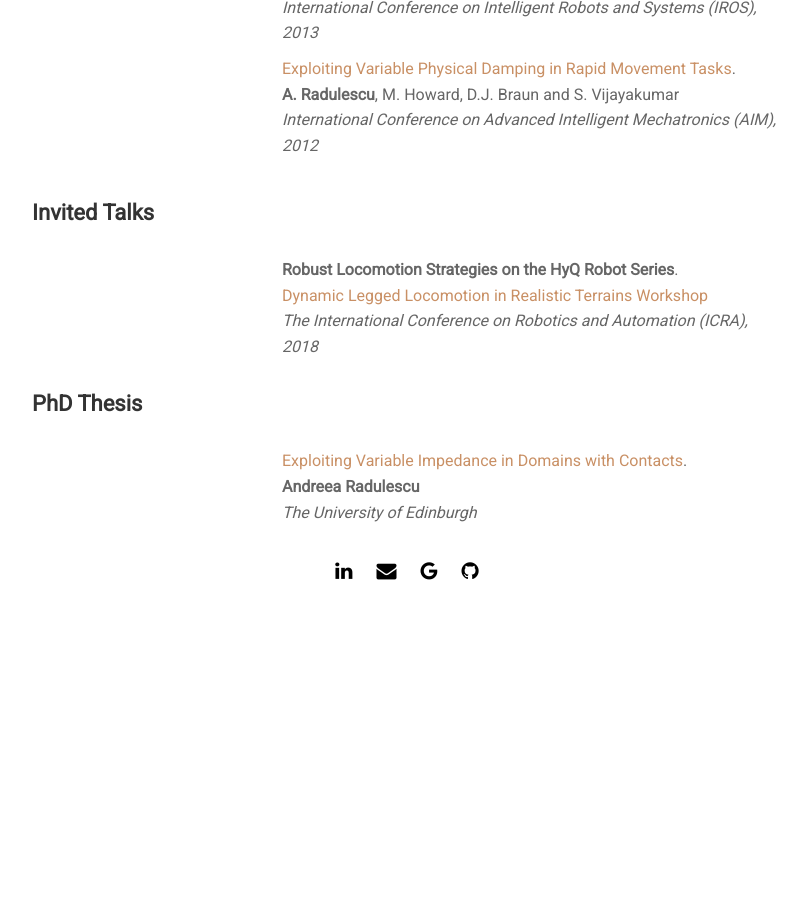
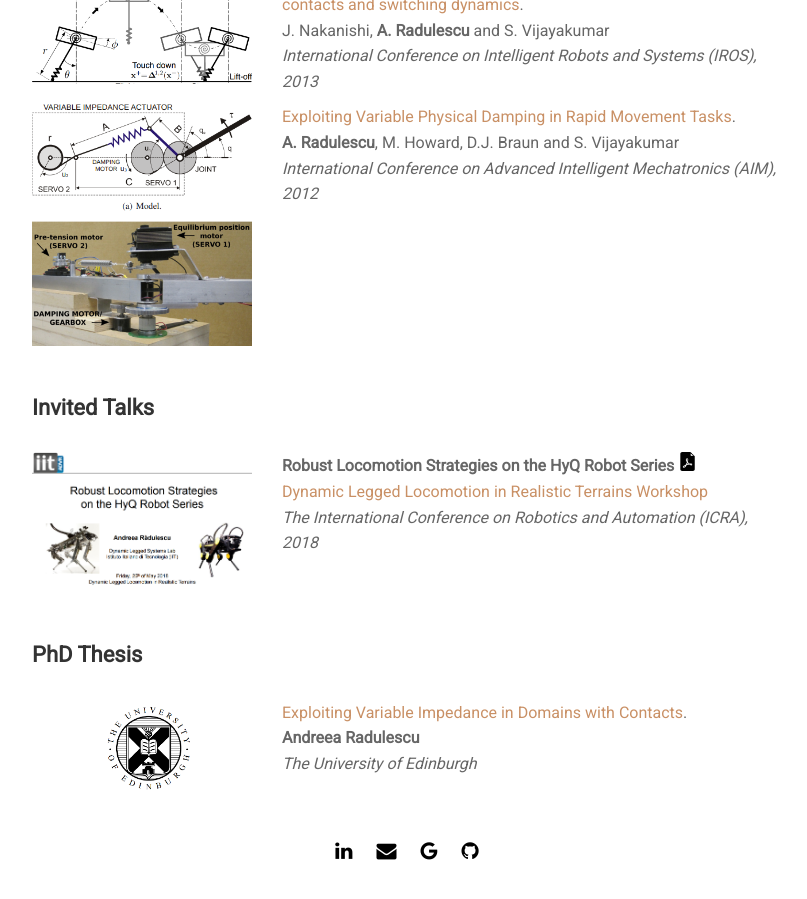
Before and after one commit to Rheea/rheea.github.io, a Jekyll site: the page built from pages/research.html, in a window 1280 px wide and 900 px high, scrolled down 1860 px. Shown: the whole window, without its empty margins (233-1040 px from the left). Built offline with Jekyll 4.4.1, drawn with Linux system fonts in a browser that asks for light colours; nearby versions of some CDN libraries; before the commit the page ends 2585 px from its top, so only the background shows below that.

Commit message:
cleanup imgs

```diff
--- a/_data/publications/publications.yml
+++ b/_data/publications/publications.yml
@@ -5,7 +5,7 @@ papers: >
   <table>
   <tbody>
   <tr>
-    <td class="pub-img"><img src="/assets/img/publications/GB2620638A-robot.png" alt="paper thumbnail" width="110" /></td>
+    <td class="pub-img"><img src="/assets/img/publications/GB2620638A-thumb.png" alt="paper thumbnail" width="110" /></td>
     <td class="pub-text" markdown="span"> **Dynamic Stability of a Robot Manipulator**.
     <br> Documents: [GB2620638(A)](/publications/GB2620638A.pdf) [GB2620639(A)](/publications/GB2620639A.pdf)
     <br> Inventors: E. Farnioli, **A. Radulescu**, G. Cerruti
@@ -21,35 +21,35 @@ papers: >
 
   <tr height ="10px"></tr>
   <tr>
-    <td class="pub-img"><img src="/assets/img/publications/stance19fahmi-robot.png" alt="paper thumbnail" width="248" /></td>
+    <td class="pub-img"><img src="/assets/img/publications/stance19fahmi-thumb.png" alt="paper thumbnail" width="248" /></td>
     <td class="pub-text" markdown="span">[STANCE:Locomotion Adaptation over Soft Terrain](/publications/stance19fahmi.pdf).
     <br> S. Fahmi, M. Focchi, **A. Radulescu**, G. Fink, V. Barasuol and C. Semini
     <br> *EEE Transactions on Robotics (T-RO), 2019*</td>
   </tr>
   <tr height ="10px"></tr>
   <tr>
-    <td class="pub-img"></td>
+    <td class="pub-img"><img src="/assets/img/publications/gait17ral-thumb.png" alt="paper thumbnail" width="248" /></td>
     <td class="pub-text" markdown="span">[Simultaneous Contact, Gait and Motion Planning for Robust Multi-Legged Locomotion via Mixed-Integer Convex Optimization](/publications/gait17ral.pdf).
     <br> B. Aceituno, C. Mastalli, H. Dai, M. Focchi, **A. Radulescu**, D. G. Caldwell, J. Cappelletto, J. C. Grieco, G. Fernandez and C. Semini
     <br> *IEEE Robotics and Automation Letters (RAL) and IEEE International Conference on Robotics and Automation (ICRA), 2018*</td>
   </tr>
   <tr height ="10px"></tr>
   <tr>
-    <td class="pub-img"></td>
+    <td class="pub-img"><img src="/assets/img/publications/ral17camurri-thumb.png" alt="paper thumbnail" width="248" /></td>
     <td class="pub-text" markdown="span">[Probabilistic Contact Estimation and Impact Detection for State Estimation of Quadruped Robots](/publications/ral17camurri.pdf).
     <br> M. Camurri, M. Fallon, S. Bazeille, **A. Radulescu**, V. Barasuol, D. G. Caldwell and C. Semini
     <br> *IEEE Robotics and Automation Letters (RAL) and IEEE International Conference on Robotics and Automation (ICRA), 2017*</td>
   </tr>
   <tr height ="10px"></tr>
   <tr>
-    <td class="pub-img"></td>
+    <td class="pub-img"><img src="/assets/img/publications/special17radulescu-thumb.png" alt="paper thumbnail" width="248" /></td>
     <td class="pub-text" markdown="span">[Optimal Control of Variable Stiffness Policies: Dealing with Switching Dynamics and Model Mismatch](/publications/special17radulescu.pdf).
     <br> **A. Radulescu**, J. Nakanishi, D. J. Braun and S. Vijayakumar
     <br> *Springer Tracts in Advanced Robotics: Geometric and Numerical Foundations of Movements, 2017*</td>
   </tr>
   <tr height ="10px"></tr>
   <tr>
-    <td class="pub-img"></td>
+    <td class="pub-img"><img src="/assets/img/publications/auro16nakanishi-thumb.png" alt="paper thumbnail" width="248" /></td>
     <td class="pub-text" markdown="span">[Spatio-temporal stiffness optimization with switching dynamics](/publications/auro16nakanishi.pdf).
     <br> J. Nakanishi, **A. Radulescu** and S. Vijayakumar
     <br> *Autonomous Robots, 2016*</td>
@@ -66,42 +66,42 @@ papers: >
 
   <tr height ="10px"></tr>
   <tr>
-    <td class="pub-img"></td>
+    <td class="pub-img"><img src="/assets/img/publications/heijmink17humanoids-thumb.png" alt="paper thumbnail" width="248" /></td>
     <td class="pub-text" markdown="span">[Learning Optimal Gait Parameters and Impedance Profiles for Legged Locomotion](/publications/heijmink17humanoids.pdf).
     <br>  E. Heijmink, **A. Radulescu**, B. Ponton, V. Barasuol,, D. G. Caldwell and C. Semini
     <br> *IEEE International Conference on Humanoid Robots (Humanoids), 2017*</td>
   </tr>
   <tr height ="10px"></tr>
   <tr>
-    <td class="pub-img"></td>
+    <td class="pub-img"><img src="/assets/img/publications/icra17radulescu-thumb.png" alt="paper thumbnail" width="248" /></td>
     <td class="pub-text" markdown="span">[Whole-body Trajectory Optimization for Non-periodic Dynamic Motions on Quadrupedal Systems](/publications/icra17radulescu.pdf).
     <br>  **A. Radulescu**, I. Havoutis, D. G. Caldwell and C. Semini
     <br> *IEEE International Conference on Robotics and Automation (ICRA), 2017*</td>
   </tr>
   <tr height ="10px"></tr>
   <tr>
-    <td class="pub-img"></td>
+    <td class="pub-img"><img src="/assets/img/publications/coupled17icra-thumb.png" alt="paper thumbnail" width="248" /></td>
     <td class="pub-text" markdown="span">[Trajectory and Foothold Optimization using Low-Dimensional Models for Rough Terrain Locomotion](/publications/coupled17icra.pdf).
     <br> C. Mastalli, M. Focchi, I. Havoutis, **A. Radulescu**, S. Calinon, J. Buchli, D. G. Caldwell and C. Semini
     <br> *IEEE International Conference on Robotics and Automation (ICRA), 2017*</td>
   </tr>
   <tr height ="10px"></tr>
   <tr>
-    <td class="pub-img"></td>
+    <td class="pub-img"><img src="/assets/img/publications/icmmi16radulescu-thumb.png" alt="paper thumbnail" width="248" /></td>
     <td class="pub-text" markdown="span">[Optimal Control of Multi-Phase Movements with Learned Dynamics](/publications/icmmi16radulescu.pdf).
     <br> **A. Radulescu**, J. Nakanishi and S. Vijayakumar
     <br> *International Conference on Man-Machine Interactions (ICMMI), 2016*</td>
   </tr>
   <tr height ="10px"></tr>
   <tr>
-    <td class="pub-img"></td>
+    <td class="pub-img"><img src="/assets/img/publications/iros13nakanishi-thumb.png" alt="paper thumbnail" width="248" /></td>
     <td class="pub-text" markdown="span">[Spatio-temporal optimization of multi-phase movements: Dealing with contacts and switching dynamics](/publications/iros13nakanishi.pdf).
     <br> J. Nakanishi, **A. Radulescu** and S. Vijayakumar
     <br> *International Conference on Intelligent Robots and Systems (IROS), 2013*</td>
   </tr>
   <tr height ="10px"></tr>
   <tr>
-    <td class="pub-img"></td>
+    <td class="pub-img"><img src="/assets/img/publications/aim12radulescu-thumb.png" alt="paper thumbnail" width="248" /></td>
     <td class="pub-text" markdown="span">[Exploiting Variable Physical Damping in Rapid Movement Tasks](/publications/aim12radulescu.pdf).
     <br> **A. Radulescu**, M. Howard, D.J. Braun and S. Vijayakumar
     <br> *International Conference on Advanced Intelligent Mechatronics (AIM), 2012*</td>
@@ -115,8 +115,11 @@ papers: >
   <table>
   <tbody>
   <tr>
-    <td class="pub-img"></td>
-    <td class="pub-text" markdown="span"> **Robust Locomotion Strategies on the HyQ Robot Series**.
+    <td class="pub-img"><img src="/assets/img/publications/slides-icra18-thumb.png" alt="paper thumbnail" width="248" /></td>
+    <td class="pub-text" markdown="span"> **Robust Locomotion Strategies on the HyQ Robot Series**
+     <a href="/publications/Andreea_Radulescu_ICRA2018_Workshop_Dynamic_Legged_Locomotion.pdf">
+    <img src="/assets/img/pdf-paper.png" alt="Drawing" style="height: 1.2em;"/>
+    </a>
     <br> [Dynamic Legged Locomotion in Realistic Terrains Workshop](https://icra18ws.weebly.com/)
     <br> *The  International Conference on Robotics and Automation (ICRA), 2018*</td>
   </tr>
@@ -130,7 +133,7 @@ papers: >
   <table>
    <tbody>
   <tr>
-    <td class="pub-img"></td>
+    <td class="pub-img"><img src="/assets/img/publications/aradulescu-thesis-thumb.png" alt="paper thumbnail" width="248" /></td>
     <td class="pub-text" markdown="span">[Exploiting Variable Impedance in Domains with Contacts](/publications/thesis.html).
     <br> **Andreea Radulescu**
     <br> *The University of Edinburgh*</td>
```
Also changed, not shown: assets/img/publications/GB2620638A-thumb.png (renamed from assets/img/publications/GB2620638A-robot.png), assets/img/publications/aim12radulescu-thumb.png, assets/img/publications/aradulescu-thesis-thumb.png (added), assets/img/publications/auro16nakanishi-thumb.png, assets/img/publications/coupled17icra-thumb.png (added), assets/img/publications/gait17ral-robot.png (deleted), assets/img/publications/gait17ral-thumb.png, assets/img/publications/heijmink17humanoids-thumb.png, assets/img/publications/icmmi16radulescu-thumb.png, assets/img/publications/icra17radulescu-thumb.png (added), assets/img/publications/iros13nakanishi-thumb.png, assets/img/publications/ral17camurri-robot.png (deleted), assets/img/publications/ral17camurri-thumb.png, assets/img/publications/slides-icra18-thumb.png (added), 3 more files, 1 other file.
